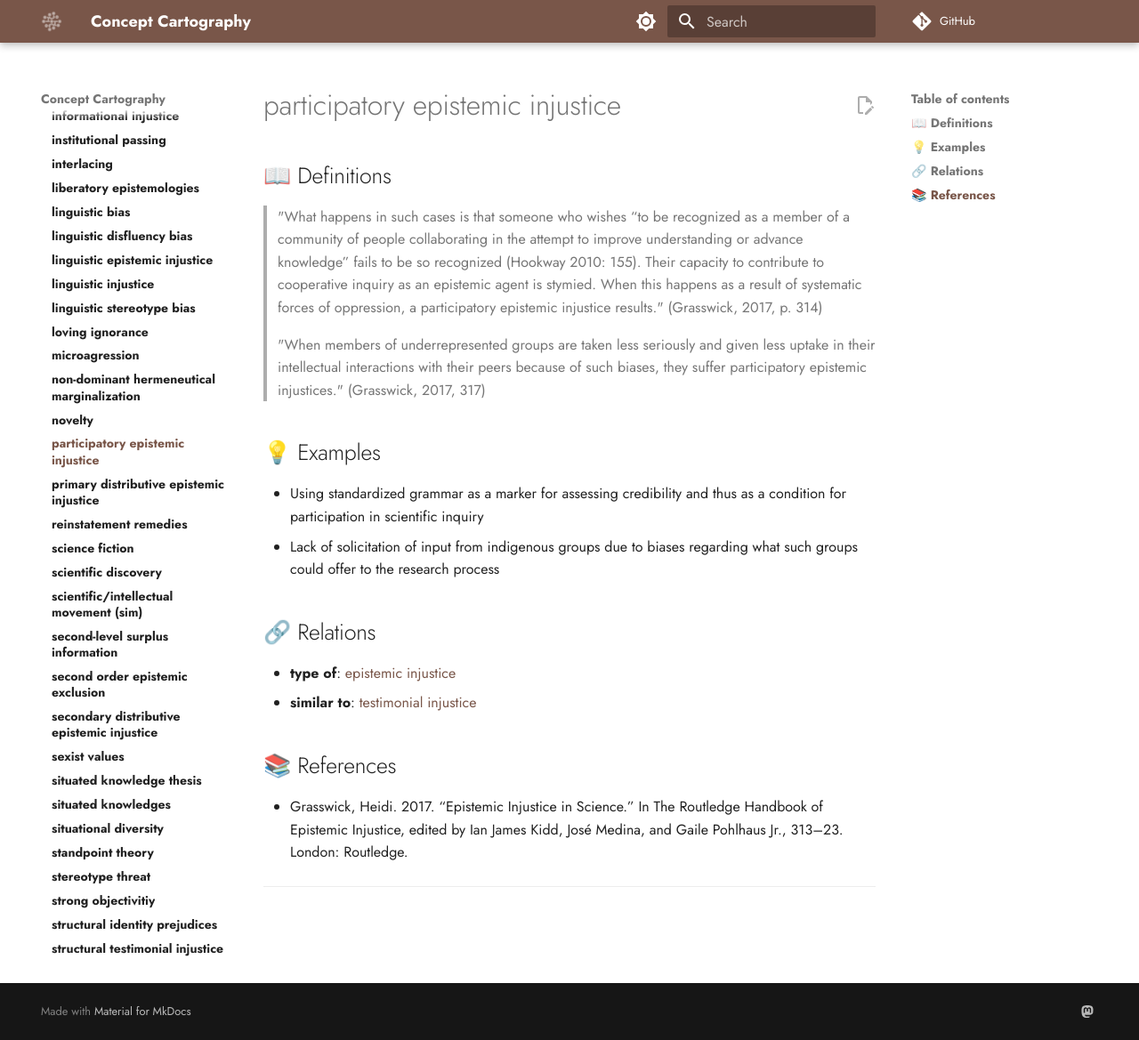
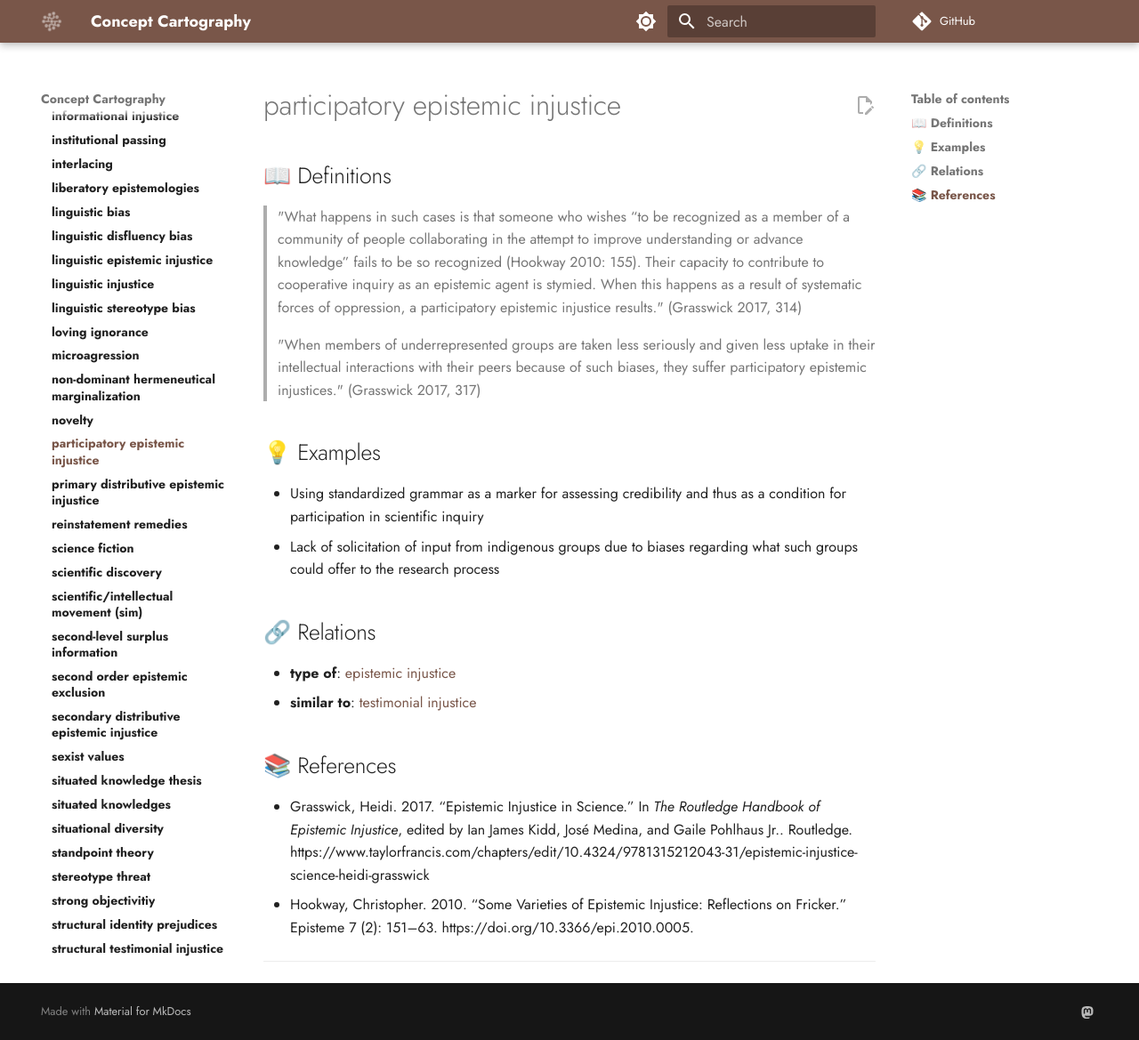
Before and after one commit to conceptcartography/conceptcartography, an MkDocs documentation site: the page built from docs/concepts/participatory-epistemic-injustice.md, in a window 1280 px wide and 1169 px high. Shown: the whole window at 89% size. Built offline with MkDocs 1.6.1 and Material for MkDocs 9.7.7, drawn with Linux system fonts in a browser that asks for light colours; comment, search, counter and statistics services are not loaded; the version menu is left out.

Commit message:
Update participatory-epistemic-injustice.md
updated references

```diff
--- a/docs/concepts/participatory-epistemic-injustice.md
+++ b/docs/concepts/participatory-epistemic-injustice.md
@@ -2,9 +2,9 @@
 
 ## 📖 Definitions
 
-> "What happens in such cases is that someone who wishes “to be recognized as a member of a community of people collaborating in the attempt to improve understanding or advance knowledge” fails to be so recognized (Hookway 2010: 155). Their capacity to contribute to cooperative inquiry as an epistemic agent is stymied. When this happens as a result of systematic forces of oppression, a participatory epistemic injustice results." (Grasswick, 2017, p. 314)
+> "What happens in such cases is that someone who wishes “to be recognized as a member of a community of people collaborating in the attempt to improve understanding or advance knowledge” fails to be so recognized (Hookway 2010: 155). Their capacity to contribute to cooperative inquiry as an epistemic agent is stymied. When this happens as a result of systematic forces of oppression, a participatory epistemic injustice results." (Grasswick 2017, 314)
 
-> "When members of underrepresented groups are taken less seriously and given less uptake in their intellectual interactions with their peers because of such biases, they suffer participatory epistemic injustices." (Grasswick, 2017, 317)
+> "When members of underrepresented groups are taken less seriously and given less uptake in their intellectual interactions with their peers because of such biases, they suffer participatory epistemic injustices." (Grasswick 2017, 317)
 
 ## 💡 Examples
 
@@ -18,7 +18,8 @@
 
 ## 📚 References
 
-- Grasswick, Heidi. 2017. “Epistemic Injustice in Science.” In The Routledge Handbook of Epistemic Injustice, edited by Ian James Kidd, José Medina, and Gaile Pohlhaus Jr., 313–23. London: Routledge.
+- Grasswick, Heidi. 2017. “Epistemic Injustice in Science.” In _The Routledge Handbook of Epistemic Injustice_, edited by Ian James Kidd, José Medina, and Gaile Pohlhaus Jr.. Routledge. https://www.taylorfrancis.com/chapters/edit/10.4324/9781315212043-31/epistemic-injustice-science-heidi-grasswick
+- Hookway, Christopher. 2010. “Some Varieties of Epistemic Injustice: Reflections on Fricker.” Episteme 7 (2): 151–63. https://doi.org/10.3366/epi.2010.0005.
 
 ---
 
```
